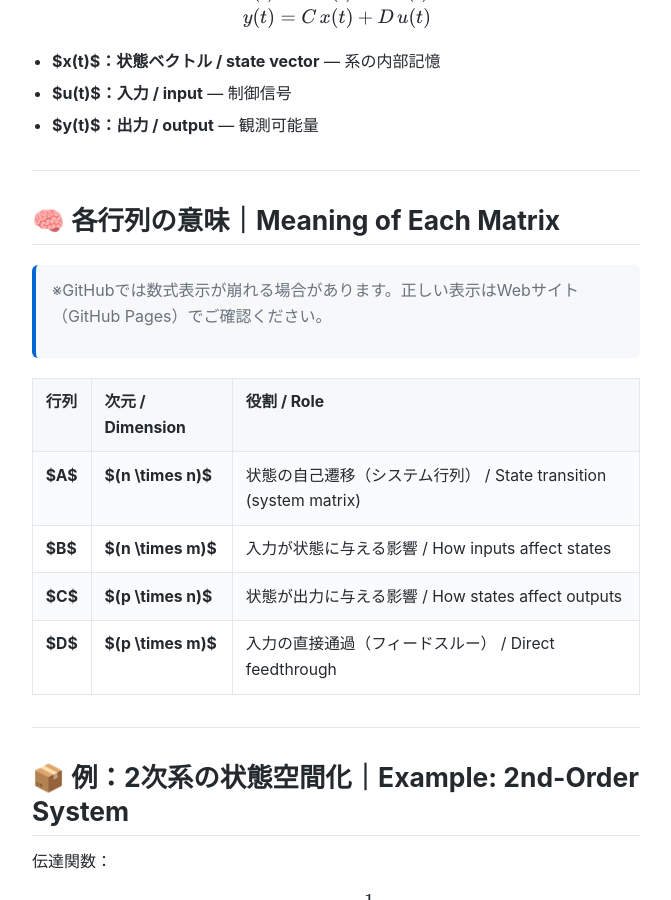
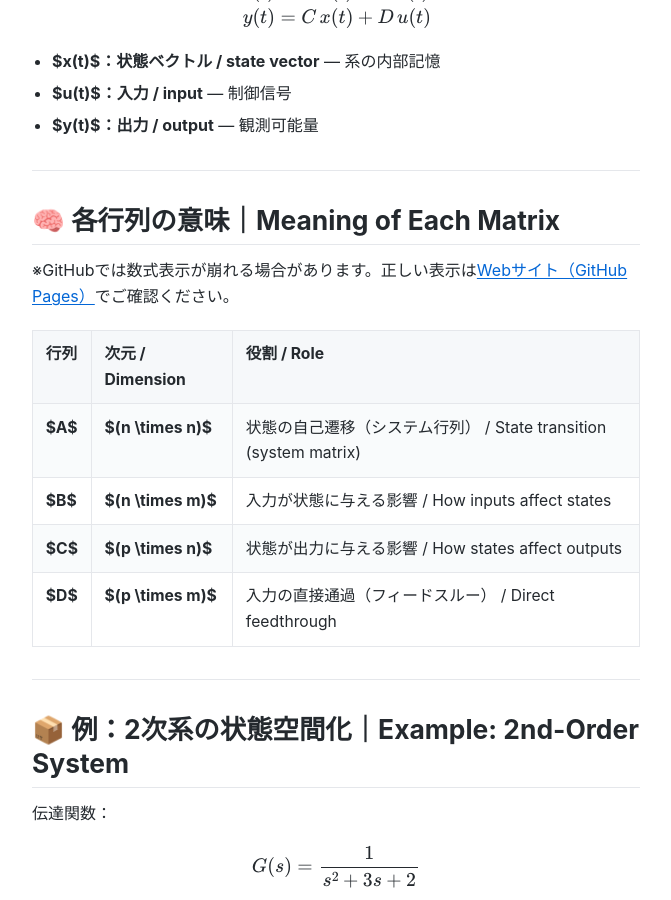
Before and after one commit to Samizo-AITL/EduController, a Jekyll site: the page built from part02_modern/theory/01_state_space.md, in a window 1280 px wide and 900 px high, scrolled down 963 px. Shown: the whole window, without its empty margins (304-975 px from the left). Built offline with Jekyll 4.4.1, drawn with Linux system fonts in a browser that asks for light colours; part of the change alters nothing that is shown.

```diff
--- a/part02_modern/theory/01_state_space.md
+++ b/part02_modern/theory/01_state_space.md
@@ -46,7 +46,7 @@ $$
 ---
 
 ## 🧠 各行列の意味｜Meaning of Each Matrix
-> ※GitHubでは数式表示が崩れる場合があります。正しい表示はWebサイト（GitHub Pages）でご確認ください。
+※GitHubでは数式表示が崩れる場合があります。正しい表示は[Webサイト（GitHub Pages）](https://samizo-aitl.github.io/EduController/part02_modern/theory/01_state_space.html)でご確認ください。
 
 | 行列 | 次元 / Dimension | 役割 / Role |
 |---|---|---|
```
